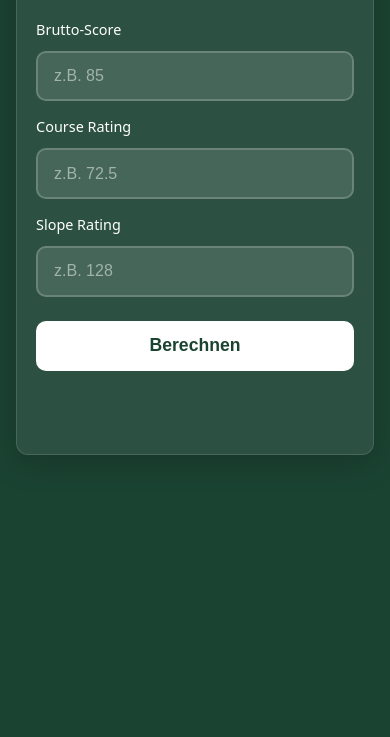
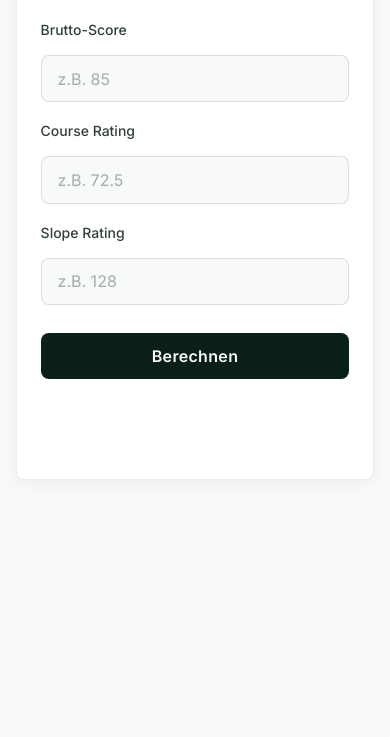
Before and after one commit to martin-ric/Golf-Handicap-App-New, a plain HTML site: page index.html in a window 390 px wide. Shown: the part 107-844 px from the top of the page. Drawn offline with Linux system fonts and the light colour scheme.

Commit message:
changed the design to a more clean and minimalistic design

```diff
--- a/index.html
+++ b/index.html
@@ -4,6 +4,9 @@
   <meta charset="UTF-8">
   <meta name="viewport" content="width=device-width, initial-scale=1.0">
   <title>Golf Handicap – Score Differential</title>
+  <link rel="preconnect" href="https://fonts.googleapis.com">
+  <link rel="preconnect" href="https://fonts.gstatic.com" crossorigin>
+  <link href="https://fonts.googleapis.com/css2?family=Inter:wght@400;500;600;700&display=swap" rel="stylesheet">
   <link rel="stylesheet" href="style.css">
 </head>
 <body>
--- a/script.js
+++ b/script.js
@@ -33,14 +33,18 @@
    */
   function zeigeErgebnis(differential) {
     ergebnisDiv.textContent = "";
+    ergebnisDiv.classList.remove("sichtbar");
+    // Kurz warten, damit Einblend-Animation bei erneutem Berechnen wieder läuft
+    requestAnimationFrame(function () {
       ergebnisDiv.classList.add("sichtbar");
       var label = document.createElement("span");
-    label.textContent = "Score Differential: ";
+      label.textContent = "Score Differential";
       var wert = document.createElement("span");
       wert.className = "wert";
       wert.textContent = differential;
       ergebnisDiv.appendChild(label);
       ergebnisDiv.appendChild(wert);
+    });
   }
 
   /**
@@ -49,7 +53,10 @@
    */
   function zeigeFehler(nachricht) {
     ergebnisDiv.textContent = nachricht;
+    ergebnisDiv.classList.remove("sichtbar");
+    requestAnimationFrame(function () {
       ergebnisDiv.classList.add("sichtbar");
+    });
   }
 
   /**
--- a/style.css
+++ b/style.css
@@ -1,9 +1,8 @@
 /* ============================================
    Golf Handicap – Score Differential
-   Modernes, sportliches Design
+   Clean, minimalistisch
    ============================================ */
 
-/* Basis: Box-Sizing und Reset */
 *,
 *::before,
 *::after {
@@ -16,28 +15,30 @@ html {
 
 body {
   margin: 0;
-  font-family: system-ui, -apple-system, "Segoe UI", Roboto, sans-serif;
-  background-color: #1b4332;
-  color: #fff;
+  font-family: "Inter", system-ui, -apple-system, sans-serif;
+  background-color: #f8f9fa;
+  color: #0a1f16;
   min-height: 100vh;
   min-width: 0;
   display: flex;
   align-items: center;
   justify-content: center;
-  padding: clamp(0.5rem, 4vw, 1rem);
+  padding: clamp(0.5rem, 4vw, 1.5rem);
   overflow-x: hidden;
+  -webkit-font-smoothing: antialiased;
+  -moz-osx-font-smoothing: grayscale;
 }
 
-/* Hauptcontainer – passt sich der Fensterbreite an */
+/* Card – Off-White, dezente Schatten */
 .container {
   width: 100%;
   min-width: 0;
   max-width: 420px;
-  padding: clamp(1rem, 5vw, 2rem);
-  background: rgba(255, 255, 255, 0.08);
-  border-radius: 16px;
-  box-shadow: 0 8px 32px rgba(0, 0, 0, 0.2);
-  border: 1px solid rgba(255, 255, 255, 0.12);
+  padding: clamp(1.5rem, 6vw, 2.5rem);
+  background: #ffffff;
+  border-radius: 10px;
+  border: 1px solid rgba(10, 31, 22, 0.08);
+  box-shadow: 0 2px 16px rgba(10, 31, 22, 0.06);
 }
 
 /* Überschrift */
@@ -46,13 +47,15 @@ h1 {
   font-size: 1.75rem;
   font-weight: 700;
   text-align: center;
-  letter-spacing: 0.02em;
+  letter-spacing: -0.02em;
+  color: #0a1f16;
 }
 
 .subtitle {
   margin: 0 0 1.75rem 0;
-  font-size: 0.95rem;
-  opacity: 0.85;
+  font-size: 0.9375rem;
+  font-weight: 500;
+  color: rgba(10, 31, 22, 0.55);
   text-align: center;
 }
 
@@ -60,37 +63,43 @@ h1 {
 .form {
   display: flex;
   flex-direction: column;
-  gap: 1rem;
+  gap: 1.25rem;
 }
 
 .form label {
-  font-size: 0.9rem;
+  font-size: 0.875rem;
   font-weight: 500;
-  margin-bottom: -0.25rem;
+  color: rgba(10, 31, 22, 0.85);
+  margin-bottom: -0.2rem;
 }
 
+/* Eingabefelder – dezente Umrandung, Fokus in Forest Green */
 .form input {
   width: 100%;
   padding: 0.85rem 1rem;
   font-size: 1rem;
-  border: 2px solid rgba(255, 255, 255, 0.2);
-  border-radius: 10px;
-  background: rgba(255, 255, 255, 0.12);
-  color: #fff;
-  transition: border-color 0.2s, background 0.2s;
+  font-family: inherit;
+  color: #0a1f16;
+  background: #f8f9fa;
+  border: 1px solid rgba(10, 31, 22, 0.12);
+  border-radius: 8px;
+  transition: border-color 0.2s ease, box-shadow 0.2s ease;
 }
 
 .form input::placeholder {
-  color: rgba(255, 255, 255, 0.5);
+  color: rgba(10, 31, 22, 0.35);
+}
+
+.form input:hover {
+  border-color: rgba(10, 31, 22, 0.2);
 }
 
 .form input:focus {
   outline: none;
-  border-color: rgba(255, 255, 255, 0.6);
-  background: rgba(255, 255, 255, 0.15);
+  border-color: #0a1f16;
+  box-shadow: 0 0 0 2px rgba(10, 31, 22, 0.08);
 }
 
-/* Dezimalzahlen: Pfeile ausblenden, aber Zahlfeld behalten */
 .form input[type="number"] {
   -moz-appearance: textfield;
 }
@@ -101,53 +110,73 @@ h1 {
   margin: 0;
 }
 
-/* Button – auffällig und klickbar */
+/* Button – Forest Green, geringer Radius */
 .form button {
   margin-top: 0.5rem;
   padding: 1rem 1.5rem;
-  font-size: 1.1rem;
+  font-size: 1rem;
   font-weight: 600;
-  color: #1b4332;
-  background: #fff;
+  font-family: inherit;
+  letter-spacing: 0.02em;
+  color: #f8f9fa;
+  background: #0a1f16;
   border: none;
-  border-radius: 10px;
+  border-radius: 8px;
   cursor: pointer;
-  transition: transform 0.15s, box-shadow 0.15s;
+  transition: transform 0.2s ease, opacity 0.2s ease;
 }
 
 .form button:hover {
-  transform: translateY(-1px);
-  box-shadow: 0 4px 16px rgba(0, 0, 0, 0.2);
+  opacity: 0.9;
 }
 
 .form button:active {
-  transform: translateY(0);
+  transform: scale(0.98);
+  transition-duration: 0.1s;
 }
 
-/* Ergebnisbereich direkt unter dem Button */
+/* Ergebnisbereich */
 .ergebnis {
-  margin-top: 1.5rem;
-  min-height: 2.5rem;
-  padding: 1rem;
-  border-radius: 10px;
-  font-size: 1rem;
+  margin-top: 1.75rem;
+  min-height: 3rem;
+  padding: 1.25rem 1rem;
+  border-radius: 8px;
+  font-size: 0.9375rem;
+  font-weight: 500;
   text-align: center;
-  font-weight: 500;
+  color: rgba(10, 31, 22, 0.7);
+  opacity: 0;
+  transition: opacity 0.15s ease;
 }
 
 .ergebnis.sichtbar {
-  background: rgba(255, 255, 255, 0.15);
-  border: 1px solid rgba(255, 255, 255, 0.2);
+  opacity: 1;
+  animation: ergebnisEinblenden 0.4s cubic-bezier(0.22, 1, 0.36, 1) forwards;
+  background: #f8f9fa;
+  border: 1px solid rgba(10, 31, 22, 0.06);
 }
 
 .ergebnis .wert {
-  font-size: 1.5rem;
+  display: block;
+  margin-top: 0.35rem;
+  font-size: 1.75rem;
   font-weight: 700;
-  display: block;
-  margin-top: 0.25rem;
+  letter-spacing: -0.02em;
+  color: #0a1f16;
 }
 
-/* Responsive: schmale Fenster und Smartphones */
+@keyframes ergebnisEinblenden {
+  from {
+    opacity: 0;
+    transform: translateY(8px);
+  }
+  to {
+    opacity: 1;
+    transform: translateY(0);
+  }
+}
+
+/* Responsive */
 @media (max-width: 480px) {
   body {
     align-items: flex-start;
@@ -155,34 +184,35 @@ h1 {
   }
 
   .container {
-    border-radius: 12px;
+    border-radius: 8px;
+    padding: 1.5rem;
   }
 
   h1 {
-    font-size: clamp(1.25rem, 5vw, 1.5rem);
+    font-size: clamp(1.35rem, 5vw, 1.6rem);
   }
 
   .subtitle {
-    font-size: 0.9rem;
+    font-size: 0.875rem;
     margin-bottom: 1.5rem;
   }
 
   .form input,
   .form button {
-    padding: 0.9rem 1rem;
+    padding: 0.8rem 1rem;
+    border-radius: 8px;
+  }
+
+  .ergebnis {
+    border-radius: 8px;
   }
 
   .ergebnis .wert {
-    font-size: 1.35rem;
+    font-size: 1.5rem;
   }
 }
 
-/* Sehr schmale Viewports: keine Mindestbreite, alles bleibt lesbar */
 @media (max-width: 360px) {
-  .container {
-    border-radius: 10px;
-  }
-
   h1 {
     font-size: 1.25rem;
   }
```
Lines whose indentation alone changed are shown as unchanged.
